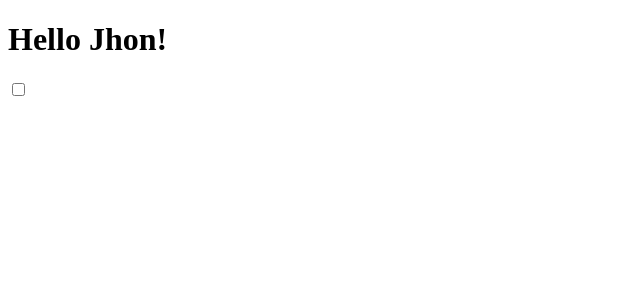
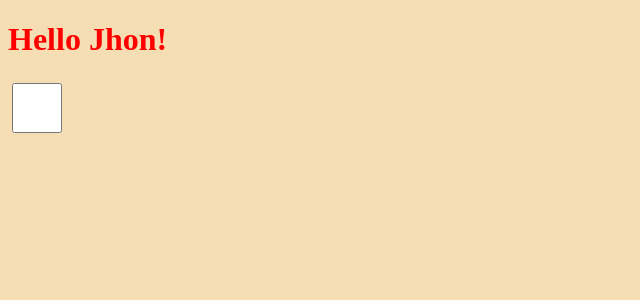
Before and after one commit to ThatOpen/frontend-course-firebase, a React (Create React App) app in the folder react-course/: page / in a window 1280 px wide. Shown: the top 300 px of the page, without its empty margins (0-640 px from the left). Built offline with nearby package versions, Linux system fonts and the light colour scheme.

Commit message:
Adding Styles

```diff
--- a/react-course/src/App.jsx
+++ b/react-course/src/App.jsx
@@ -1,6 +1,7 @@
 import React from "react";
 import { HelloCheckbox } from "./components/hello-checkbox";
 import { HelloWorld } from "./components/hello-world";
+import "./global.css";
 
 export function App() {
   return (
--- a/react-course/src/components/hello-checkbox.jsx
+++ b/react-course/src/components/hello-checkbox.jsx
@@ -3,5 +3,11 @@ export const HelloCheckbox = () => {
     alert(`The value of the checkbox is ${event.target.checked}`);
   };
 
-  return <input type="checkbox" onChange={changeHandler} />;
+  const styles = {
+    accentColor: "red",
+    height: 50,
+    width: 50,
+  };
+
+  return <input type="checkbox" style={styles} onChange={changeHandler} />;
 };
--- a/react-course/src/components/hello-world.jsx
+++ b/react-course/src/components/hello-world.jsx
@@ -1,3 +1,5 @@
-export function HelloWorld({ name }) {
-  return <h1>Hello {name}!</h1>;
-}
+import "./styles.css";
+
+export const HelloWorld = ({ name }) => {
+  return <h1 className="helloWorld">Hello {name}!</h1>;
+};
--- /dev/null
+++ b/react-course/src/components/styles.css
@@ -0,0 +1,3 @@
+.helloWorld {
+  color: red;
+}
--- /dev/null
+++ b/react-course/src/global.css
@@ -0,0 +1,3 @@
+body {
+  background-color: wheat;
+}
```
